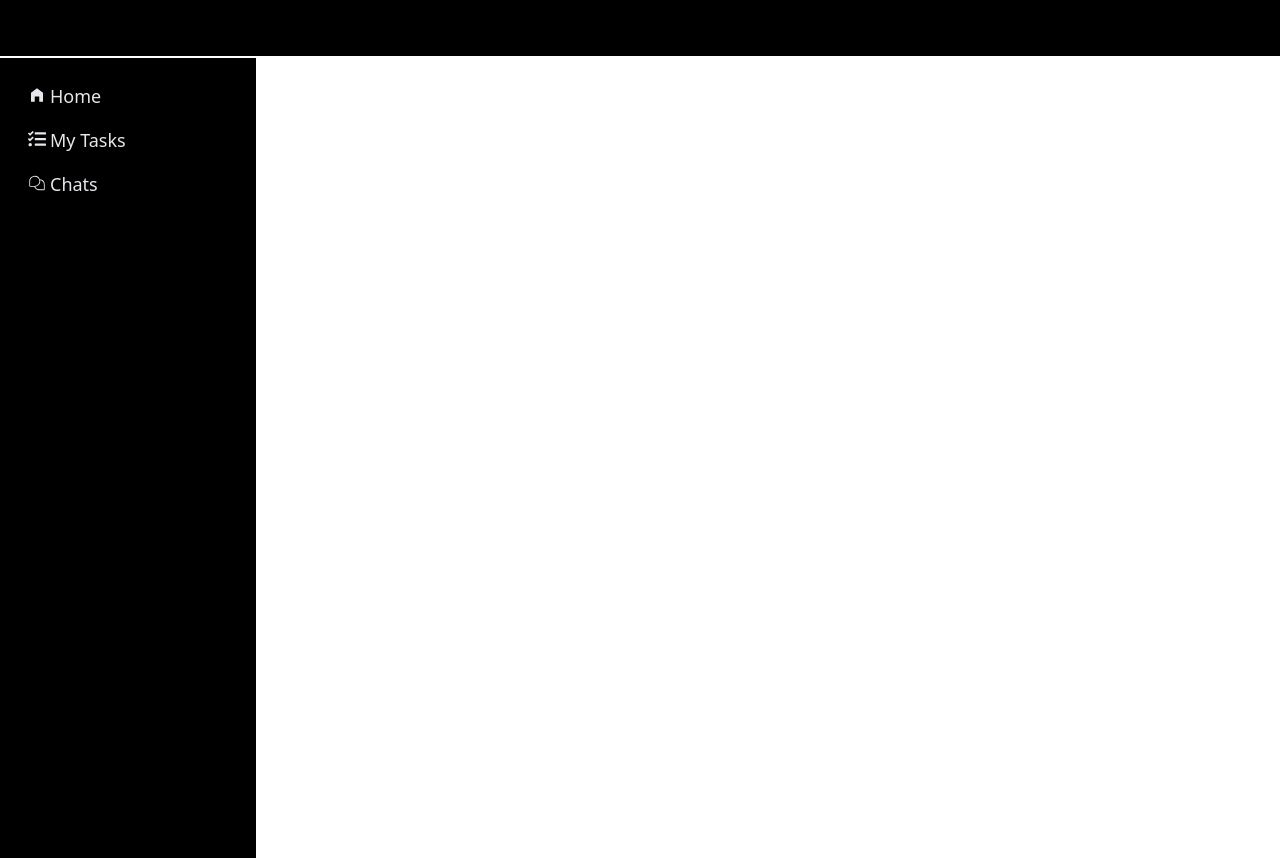
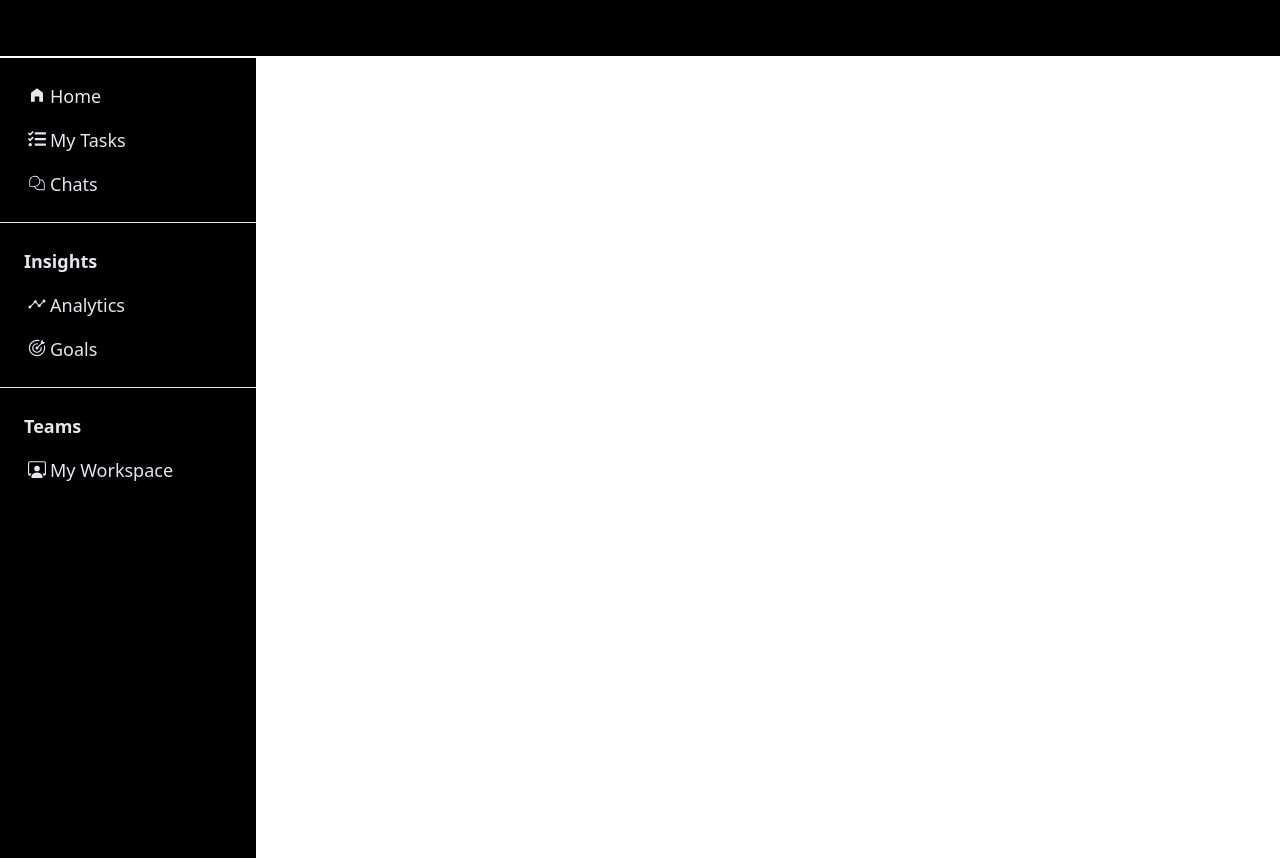
Before and after one commit to himanjalsaha/CLARITY-PRO, a React (Vite) app: page / in a window 1280 px wide. Built offline with nearby package versions, Linux system fonts and the light colour scheme.

Commit message:
side nav done

```diff
--- a/src/components/SideNav.jsx
+++ b/src/components/SideNav.jsx
@@ -2,7 +2,9 @@ import React from 'react'
 import { MdHomeFilled } from "react-icons/md";
 import { FaTasks } from "react-icons/fa";
 import { PiChatsTeardropLight } from "react-icons/pi";
-
+import { IoAnalytics } from "react-icons/io5";
+import { GoGoal } from "react-icons/go";
+import { BsPersonWorkspace } from "react-icons/bs";
 const SideNav = () => {
   return (
     <div  className=' flex-[0.2] bg-black h-screen'>
@@ -15,6 +17,25 @@ const SideNav = () => {
             </ul>
 
         </div>
+        <hr/>
+
+        <div className='insights'>
+            <ul className=' text-gray-200 text-lg flex justify-center items-center flex-col m-2 p-2 '>
+            <li className=' rounded-lg w-full p-2 flex flex-row  font-bold'>Insights</li>
+                <li className='hover:bg-slate-600 rounded-lg w-full p-2 flex flex-row'><IoAnalytics className='m-1'/>Analytics</li>
+                <li className='hover:bg-slate-600 rounded-lg w-full p-2 flex flex-row'><GoGoal className='m-1'/>Goals</li>
+
+            </ul>
+            <hr/>
+        </div>
+        <div className='Teams'>
+            <ul className=' text-gray-200 text-lg flex justify-center items-center flex-col m-2 p-2 '>
+            <li className=' rounded-lg w-full p-2 flex flex-row  font-bold'>Teams</li>
+                <li className='hover:bg-slate-600 rounded-lg w-full p-2 flex flex-row'><BsPersonWorkspace className='m-1'/>My Workspace</li>
+
+            </ul>
+
+        </div>
 
     </div>
   )
```
